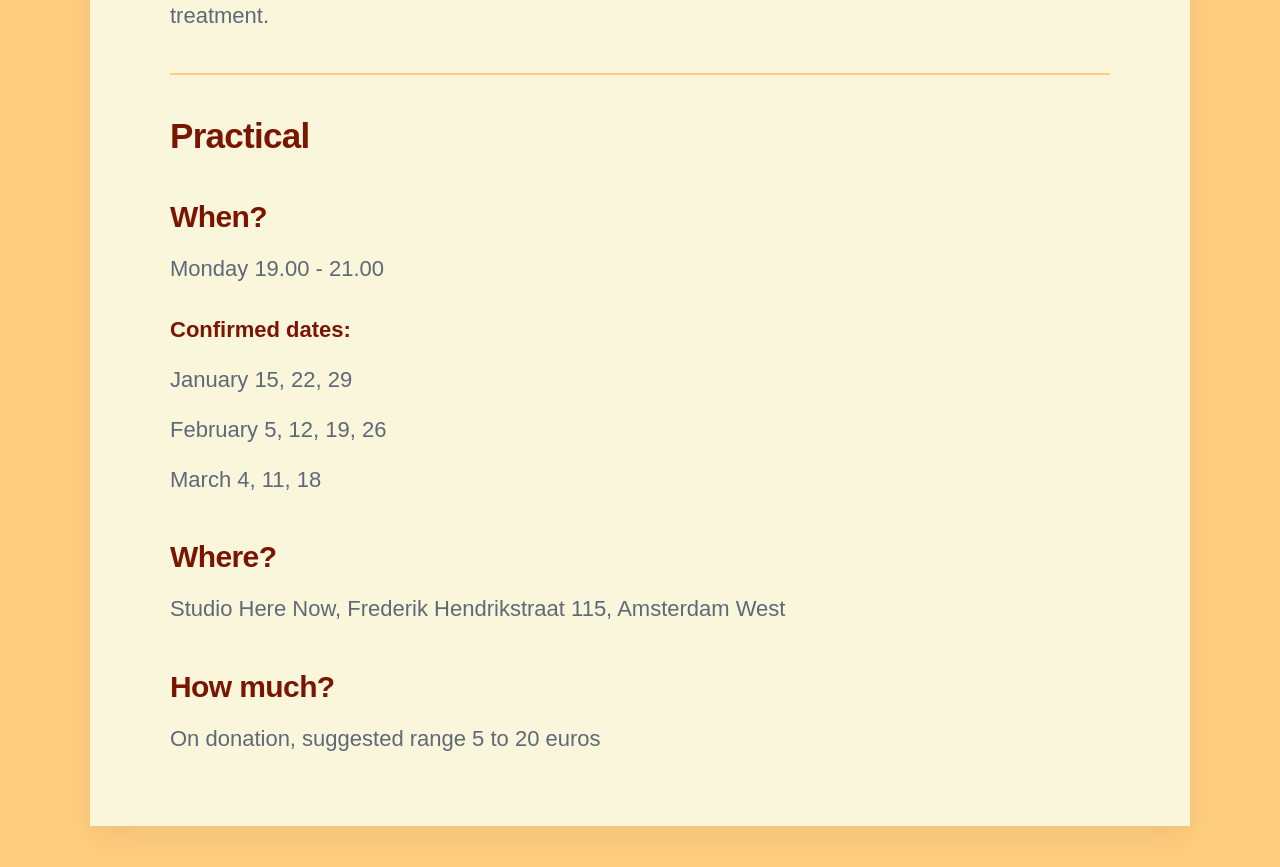
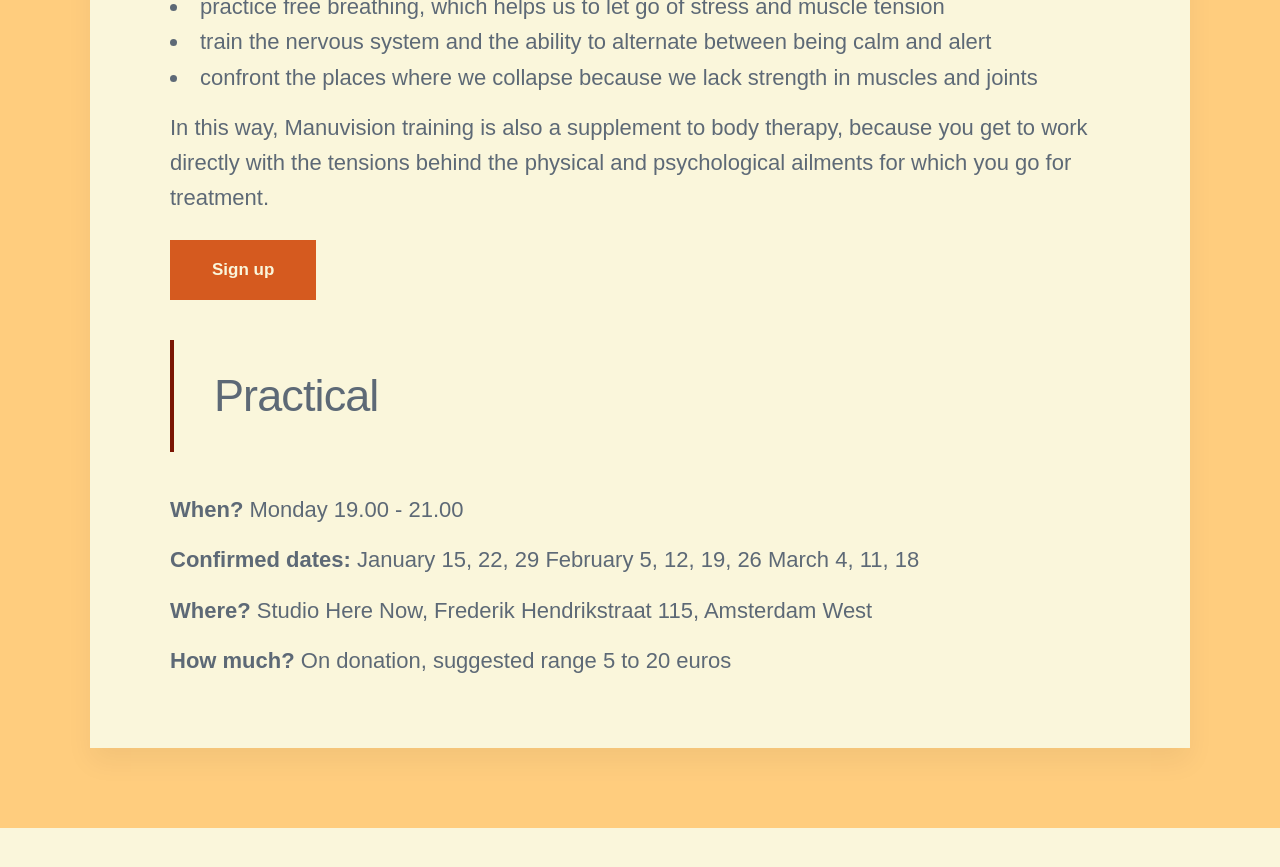
Before and after one commit to threekeytherapy/threekeytherapy.com, a Jekyll site: the page built from _projects/trainings.md, in a window 1280 px wide and 900 px high, scrolled down 1752 px. Shown: the top 867 px of the window. Built offline with Jekyll 4.4.1, drawn with Linux system fonts in a browser that asks for light colours; nearby versions of some CDN libraries; some web fonts are replaced.

Commit message:
aligns style on training page

```diff
--- a/_projects/trainings.md
+++ b/_projects/trainings.md
@@ -6,7 +6,7 @@ featured_image: images/mv-training2.jpg
 date: 2023-11-03 00:00:00
 ---
 
-Manuvision training is about getting you back into your body.
+> Manuvision training is about getting you back into your body.
 
 It combines traditional karate, yoga, and reflexology with body therapy's knowledge of the how muscle tension, energy pathways and emotions are connected.
 
@@ -18,11 +18,7 @@ The helps becoming more aware how you handle limits, escape or face internal res
 
 Trainings usually close with a small sharing circle.
 
-<a href="/contact" class="button button--large">Sign up</a>
-
----
-
-## Manuvision training as self-treatment
+> Manuvision training as self-treatment
 
 Manuvision training is also a form of treatment.
 In a therapy treatment, you get help from the outside to work with your tensions.
@@ -36,26 +32,20 @@ This means trainings help you:
 
 In this way, Manuvision training is also a supplement to body therapy, because you get to work directly with the tensions behind the physical and psychological ailments for which you go for treatment.
 
----
+<a href="/contact" class="button button--large">Sign up</a>
 
-## Practical
+> Practical
 
-### When?
-
+**When?**
 Monday 19.00 - 21.00
 
-#### Confirmed dates:
-
+**Confirmed dates:**
 January 15, 22, 29
-
 February 5, 12, 19, 26
-
 March 4, 11, 18
 
-### Where?
-
+**Where?**
 Studio Here Now, Frederik Hendrikstraat 115, Amsterdam West
 
-### How much?
-
+**How much?**
 On donation, suggested range 5 to 20 euros
```
